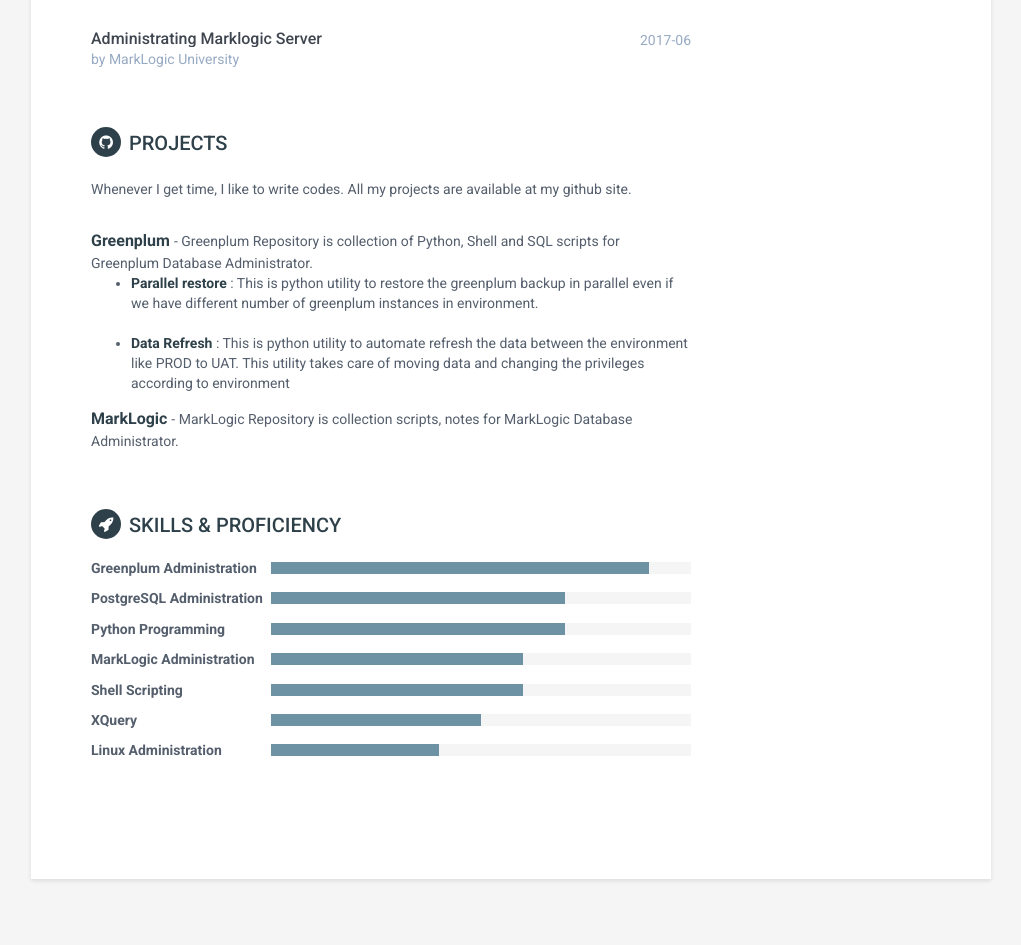
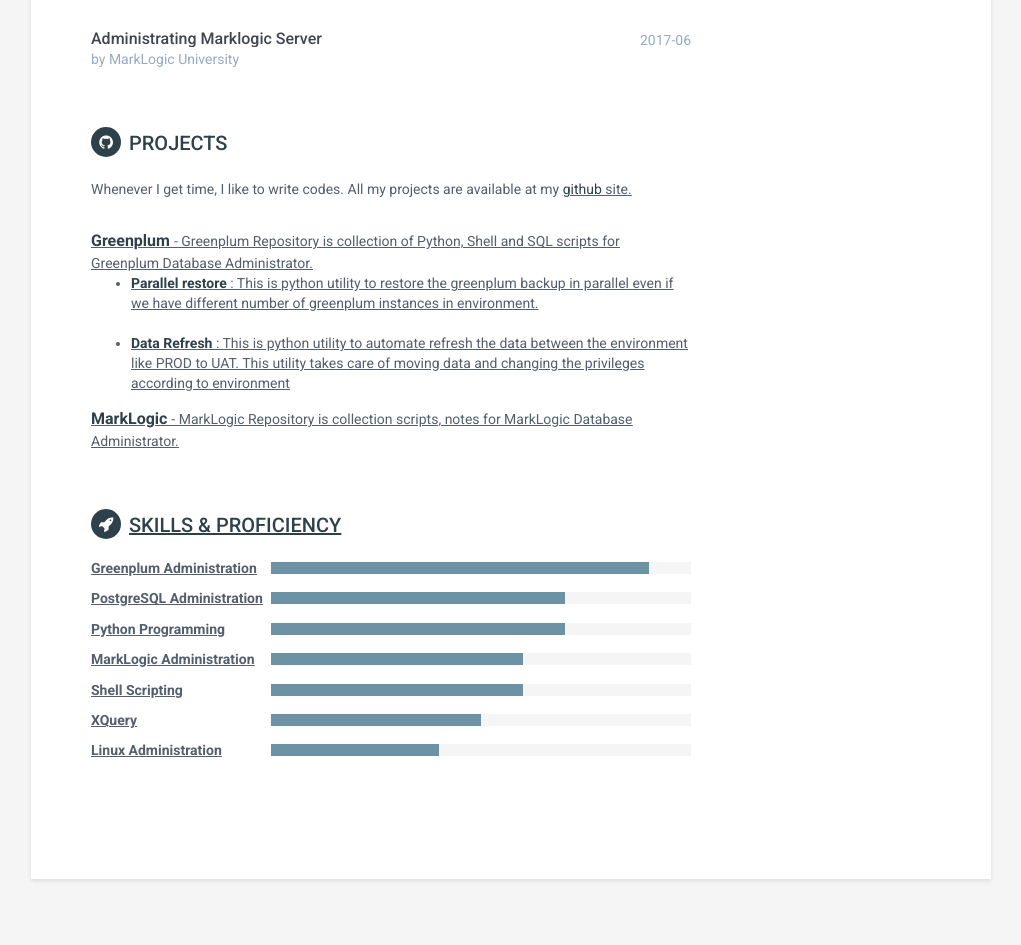
Before and after one commit to pgyogesh/online-cv, a Jekyll site: the page built from index.html, in a window 1280 px wide. Shown: the part 761-1706 px from the top of the page, without its empty margins (129-1150 px from the left). Built offline with Jekyll 4.4.1, drawn with Linux system fonts in a browser that asks for light colours.

```diff
--- a/_data/projects.yml
+++ b/_data/projects.yml
@@ -1,13 +1,13 @@
 - intro:
-  description: "Whenever I get time, I like to write codes. All my projects are available at my github site."
+  description: "Whenever I get time, I like to write codes. All my projects are available at my <u> <a href='https://github.com/pgyogesh'> github </a><u>site."
 
 - project:
   title: <strong> Greenplum </strong>
   link: "https://www.github.com/pgyogesh/greenplum"
   tagline: "Greenplum Repository is collection of Python, Shell and SQL scripts for Greenplum Database Administrator.
   <ul style='list-style-type:disc'>
-    <li> <strong> <a href='http://pgyogesh.com/blog/greenplum/python/parallel-restore-using-python/'> Parallel restore </a> </strong>: This is python utility to restore the greenplum backup in parallel even if we have different number of greenplum instances in environment. </li> <br>
-    <li> <strong> <a href='http://pgyogesh.com/blog/greenplum/greenplum-environment-refresh/'> Data Refresh </a> </strong>: This is python utility to automate refresh the data between the environment like PROD to UAT. This utility takes care of moving data and changing the privileges according to environment"
+    <li> <strong> <u> <a href='http://pgyogesh.com/blog/greenplum/python/parallel-restore-using-python/'> Parallel restore </a> </u> </strong>: This is python utility to restore the greenplum backup in parallel even if we have different number of greenplum instances in environment. </li> <br>
+    <li> <strong> <u> <a href='http://pgyogesh.com/blog/greenplum/greenplum-environment-refresh/'> Data Refresh </a> </u> </strong>: This is python utility to automate refresh the data between the environment like PROD to UAT. This utility takes care of moving data and changing the privileges according to environment"
 
 - project:
   title: <strong> MarkLogic </strong>
```
